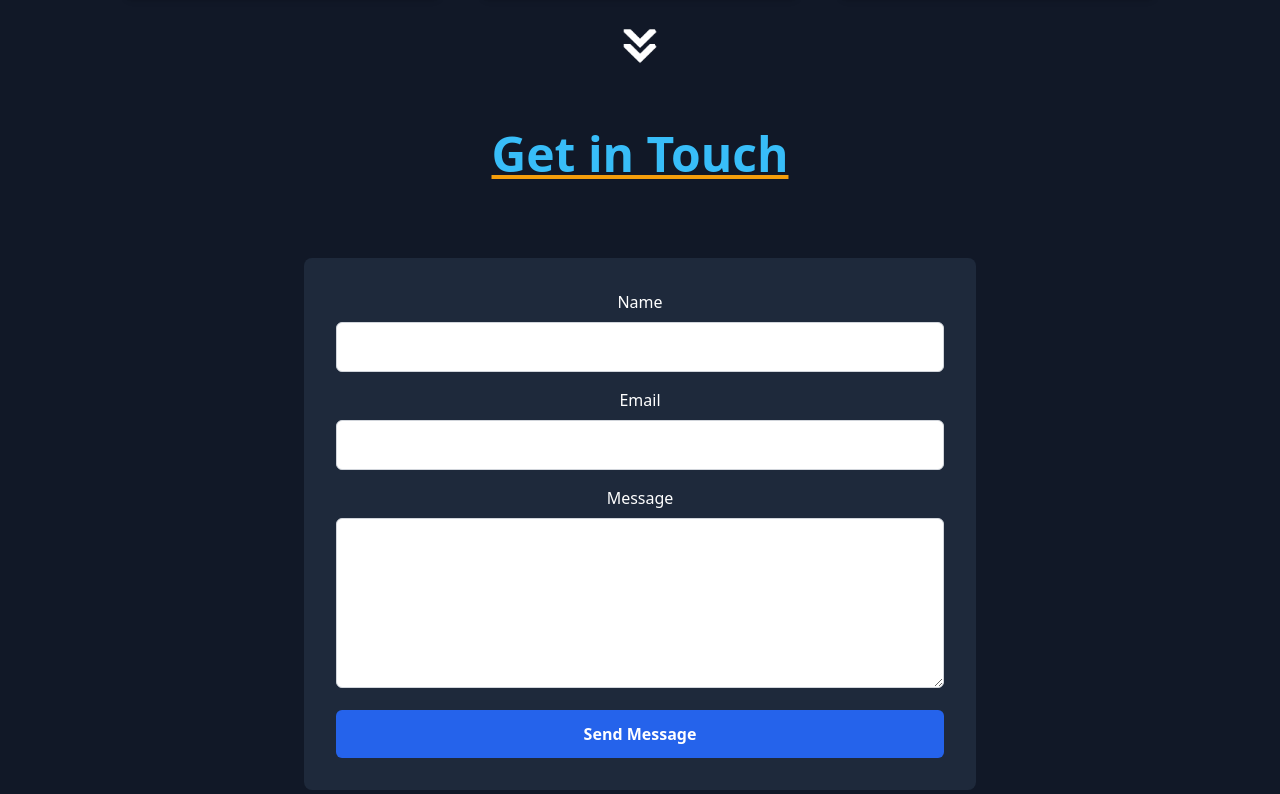
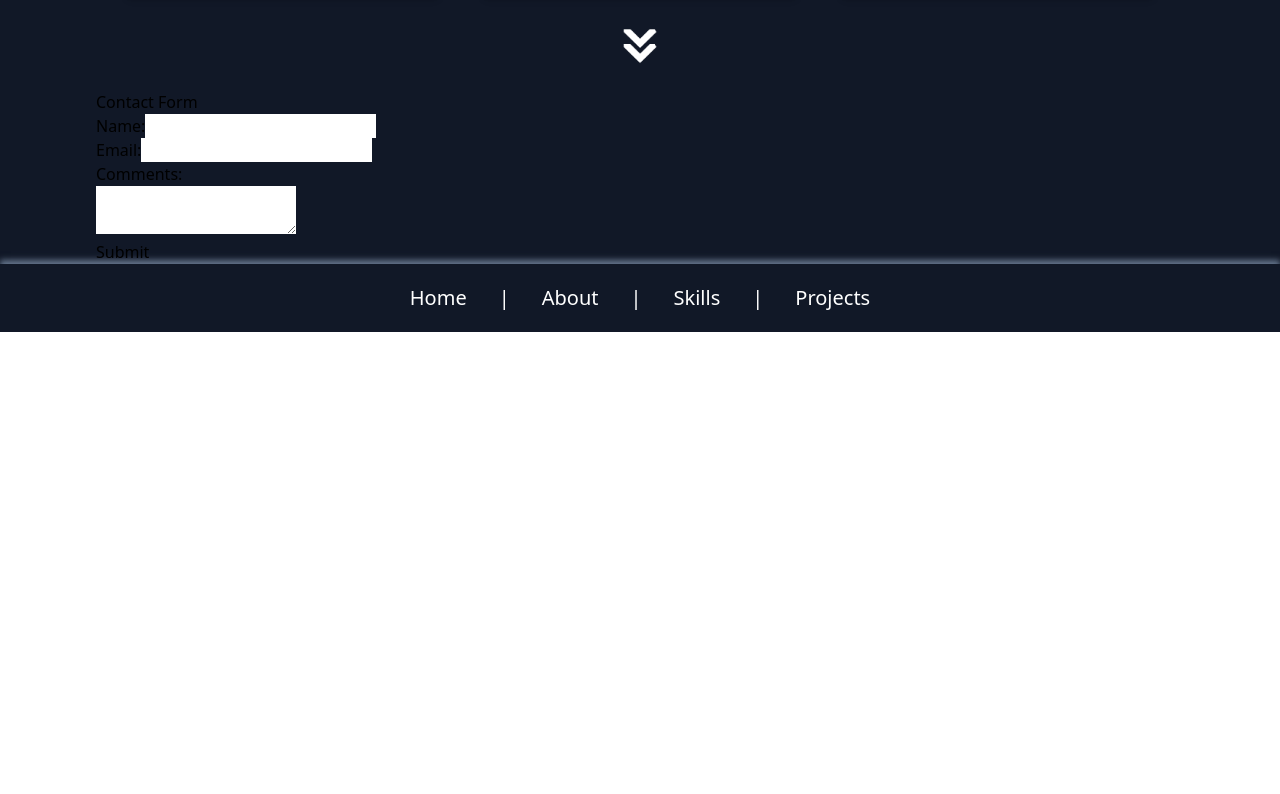
Before and after one commit to Elijah647/a, a React (Create React App) app: page / in a window 1280 px wide. Shown: the part 2886-3680 px from the top of the page. After the commit the page ends 3218 px from the top, so only its background shows below. Built offline with nearby package versions, Linux system fonts and the light colour scheme.

Commit message:
Testing netfliy form handling

```diff
--- a/src/components/Contact.js
+++ b/src/components/Contact.js
@@ -3,68 +3,25 @@
 export default function Contact() {
   return (
     <>
-      <div className="text-center py-10 sm:min-h-screen lg:min-h-0 lg:pb-24">
-        <h1 className="text-4xl lg:text-5xl font-bold mb-10 text-sky-400 md:mb-20 underline decoration-amber-500">
-          Get in Touch
-        </h1>
-
-        {/* Simple Contact Form */}
-        <form
-          name="contact"
-          method="post"
-          data-netlify="true" // Enable Netlify form handling
-          className="max-w-2xl mx-auto p-8 bg-slate-800 rounded-lg w-full"
-        >
-          {/* Hidden Input for Netlify */}
-          <input type="hidden" name="form-name" value="contact" />
-
-          <div className="mb-4">
-            <label htmlFor="name" className="block text-white font-medium">
-              Name
-            </label>
-            <input
-              type="text"
-              id="name"
-              name="name"
-              required
-              className="w-full p-3 mt-2 border border-gray-300 rounded-md focus:outline-none focus:ring-2 focus:ring-blue-500"
-            />
-          </div>
-
-          <div className="mb-4">
-            <label htmlFor="email" className="block text-white font-medium">
-              Email
-            </label>
-            <input
-              type="email"
-              id="email"
-              name="email"
-              required
-              className="w-full p-3 mt-2 border border-gray-300 rounded-md focus:outline-none focus:ring-2 focus:ring-blue-500"
-            />
-          </div>
-
-          <div className="mb-4">
-            <label htmlFor="message" className="block text-white font-medium">
-              Message
-            </label>
-            <textarea
-              id="message"
-              name="message"
-              rows="6"
-              required
-              className="w-full p-3 mt-2 border border-gray-300 rounded-md focus:outline-none focus:ring-2 focus:ring-blue-500"
-            ></textarea>
-          </div>
-
-          <button
-            type="submit"
-            className="w-full py-3 px-6 text-white font-semibold rounded-md transition duration-300 focus:outline-none focus:ring-2 focus:ring-blue-500 bg-blue-600 hover:bg-blue-700"
-          >
-            Send Message
-          </button>
-        </form>
-      </div>
+      <h2>Contact Form</h2>
+      <form method="post" name="Contact Form">
+        <p>
+          <label for="name">Name:</label>
+          <input type="text" name="name" id="name" />
+        </p>
+        <p>
+          <label for="email">Email:</label>
+          <input type="email" name="email" id="email" />
+        </p>
+        <p>
+          <label for="comments">Comments:</label>
+          <br />
+          <textarea name="comments" id="comments"></textarea>
+        </p>
+        <p>
+          <input type="submit" />
+        </p>
+      </form>
     </>
   );
 }
```
